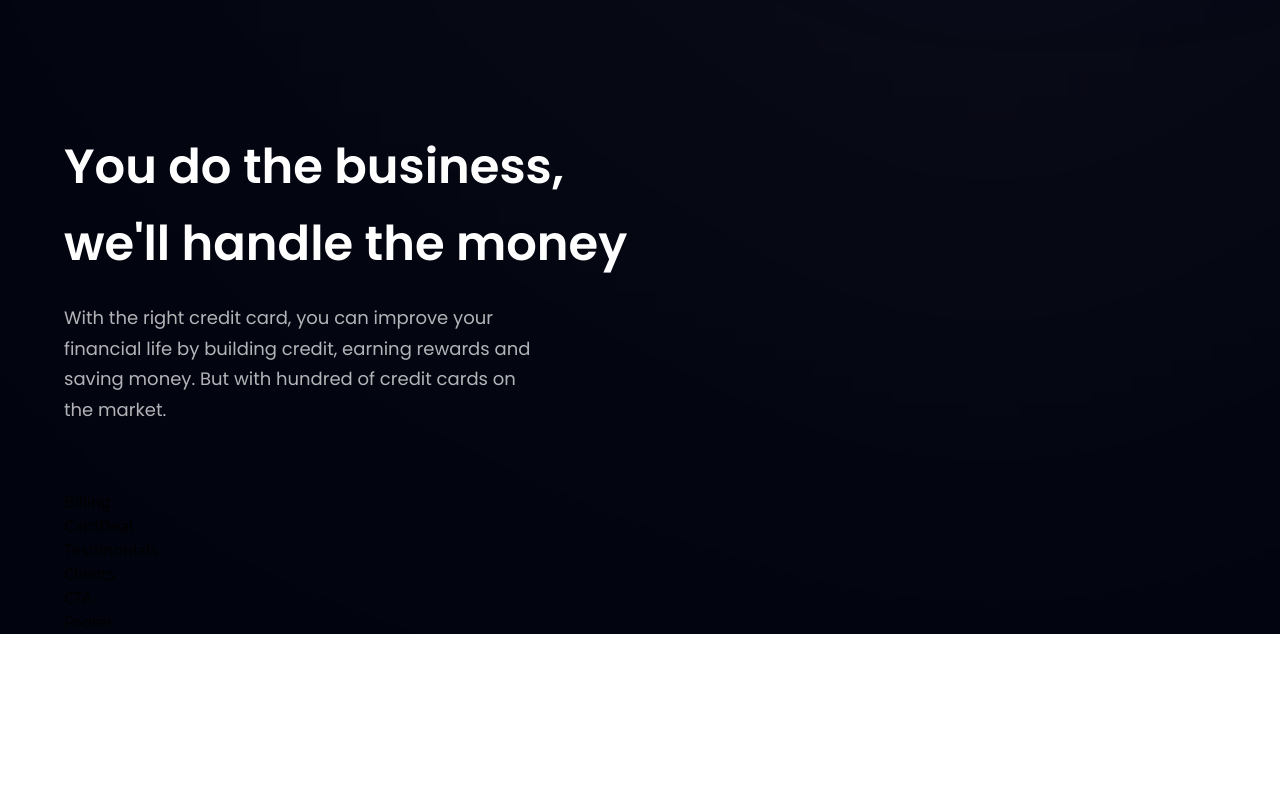
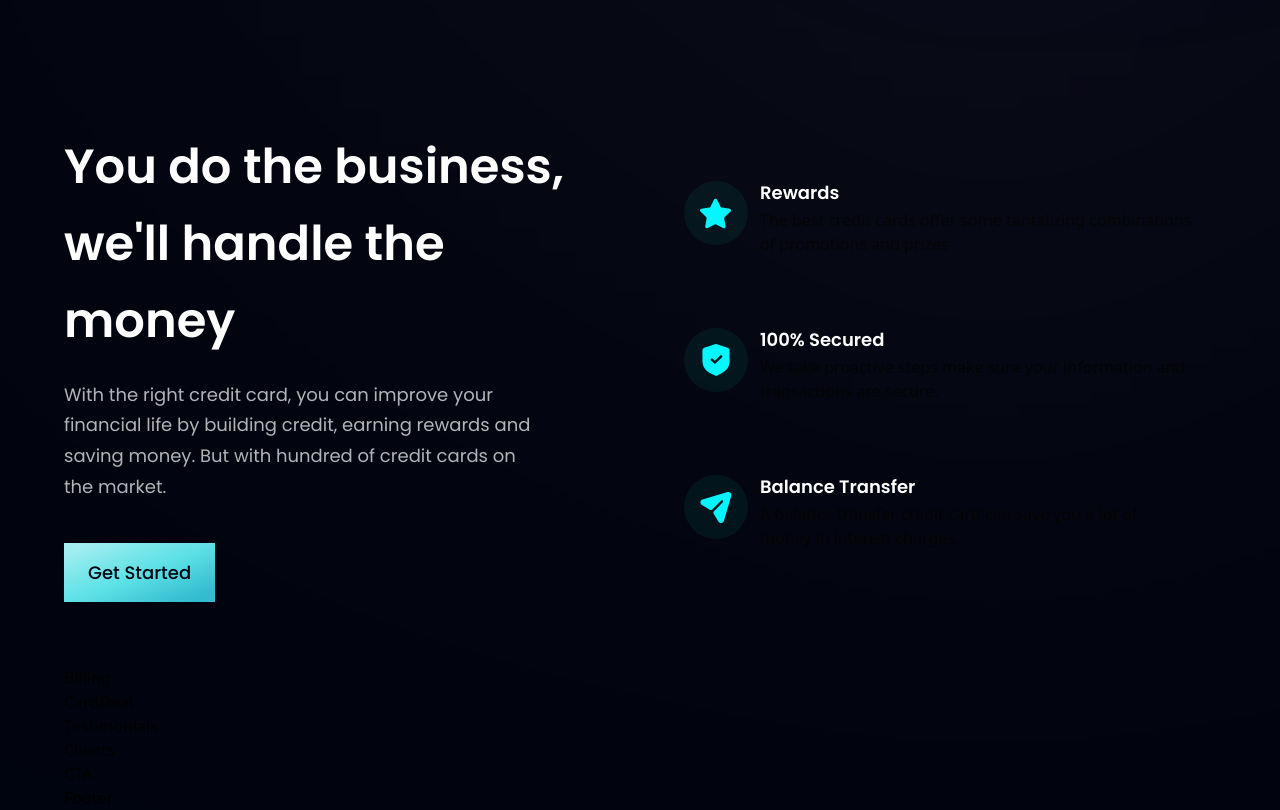
Before and after one commit to FelipeMDantas/Business, a React (Vite) app: page / in a window 1280 px wide. Shown: the part 880-1690 px from the top of the page. Before the commit the page ends 1514 px from the top, so only its background shows below. Built offline with nearby package versions, Linux system fonts and the light colour scheme.

Commit message:
Buttons and Cards stylization.

```diff
--- a/src/components/Business.jsx
+++ b/src/components/Business.jsx
@@ -1,4 +1,26 @@
 import styles, { layout } from "../style";
+import Button from "../components/Button";
+import { features } from "../constants";
+
+const FeatureCard = ({ icon, title, content, index }) => (
+  <div
+    className={`flex flex-row p-6 rounded-[20px] ${
+      index !== features.length - 1 ? "mb-6" : "mb-0"
+    } feature-card`}
+  >
+    <div
+      className={`w-[64px] h-[64px] rounded-full ${styles.flexCenter} bg-dimBlue`}
+    >
+      <img src={icon} alt="icon" className="w-[50%] h-[50%] object-contain" />
+    </div>
+    <div className="flex-1 flex flex-col ml-3">
+      <h4 className="font-poppins font-semibold text-white text-[18px] leading-[23px] mb-1">
+        {title}
+      </h4>
+      <p>{content}</p>
+    </div>
+  </div>
+);
 
 const Business = () => (
   <section id="features" className={layout.section}>
@@ -12,6 +34,14 @@
         building credit, earning rewards and saving money. But with hundred of
         credit cards on the market.
       </p>
+
+      <Button styles="mt-10" />
+    </div>
+
+    <div className={`${layout.sectionImg} flex-col`}>
+      {features.map((feature, index) => (
+        <FeatureCard key={feature.id} {...feature} index={index} />
+      ))}
     </div>
   </section>
 );
--- a/src/components/Button.jsx
+++ b/src/components/Button.jsx
@@ -1,7 +1,10 @@
-import React from "react";
-
-const Button = () => {
-  return <div>Button</div>;
-};
+const Button = ({ styles }) => (
+  <button
+    type="button"
+    className={`py-4 px-6 bg-blue-gradient font-poppins font-medium text-[18px] text-primary outline-none ${styles}`}
+  >
+    Get Started
+  </button>
+);
 
 export default Button;
```
